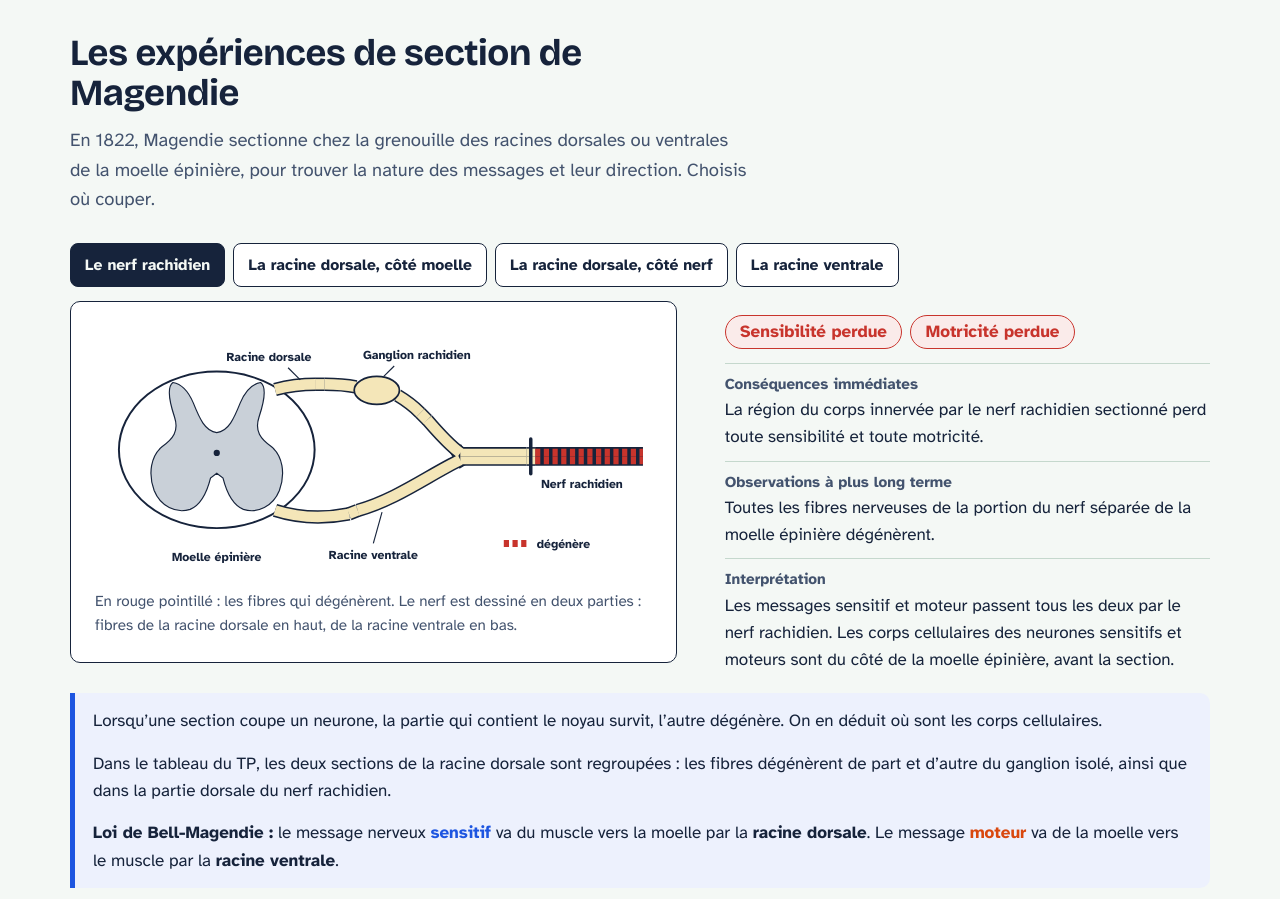
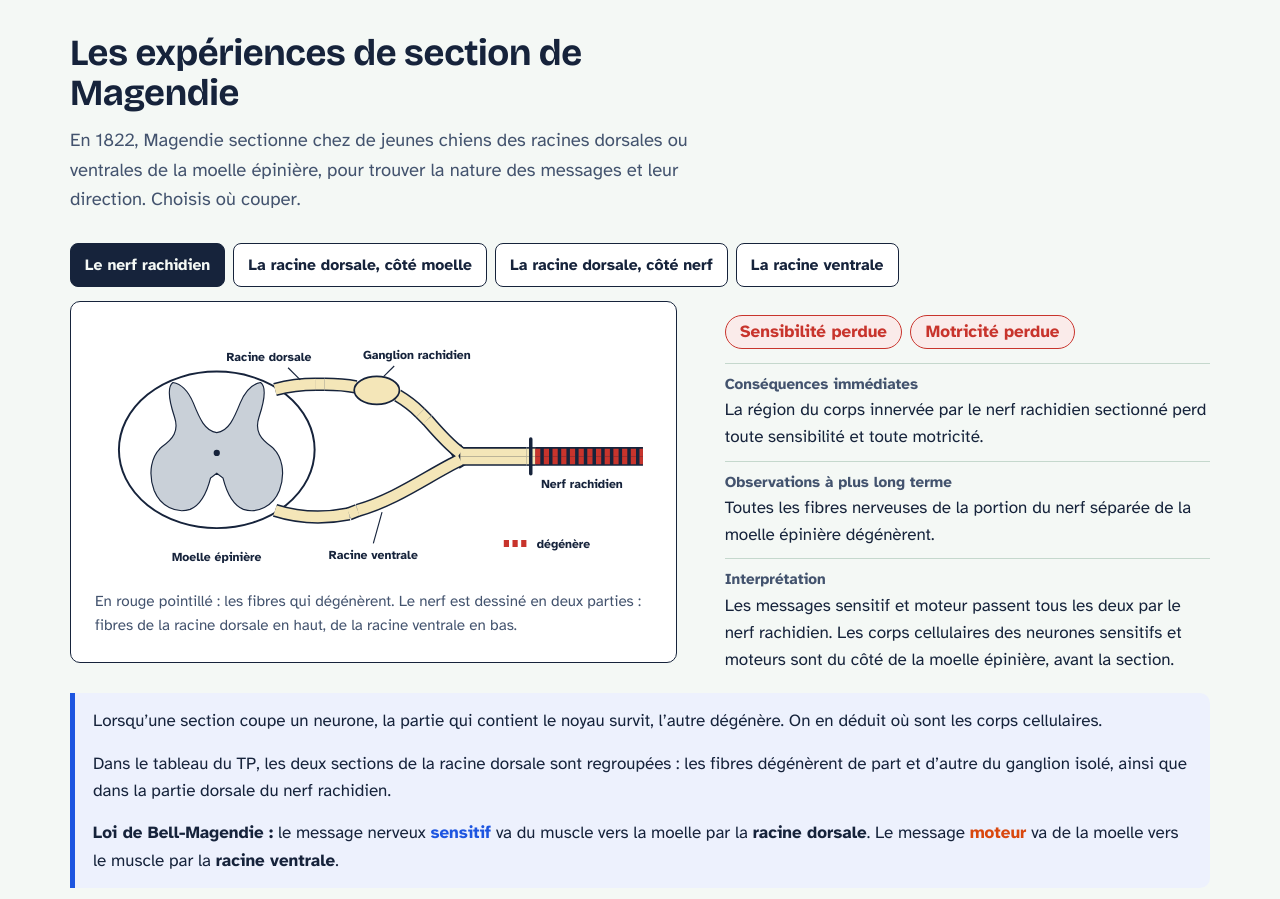
Before and after one commit to efirsvt-cmd/revise-tes-svt, a plain HTML site: page terminale/reflexe-myotatique/index.html in a window 1280 px wide. Shown: the part 5140-6039 px from the top of the page. Drawn offline with nearby package versions, Linux system fonts and the light colour scheme.

Commit message:
TP 1 : les expériences de Magendie portaient sur de jeunes chiens
Co-Authored-By: Claude Opus 5.5 <noreply@anthropic.com>
Claude-Session: https://claude.ai/code/session_01KbCckdMWLjMgHWANLNVn5F

```diff
--- a/terminale/reflexe-myotatique/index.html
+++ b/terminale/reflexe-myotatique/index.html
@@ -642,7 +642,7 @@ footer{margin-top:clamp(56px,9vw,110px);border-top:1.5px solid var(--ink);paddin
 <section class="sec wrap" id="sections" aria-labelledby="h-sec">
   <header>
     <h2 id="h-sec">Les expériences de section de Magendie</h2>
-    <p class="lead">En 1822, Magendie sectionne chez la grenouille des racines dorsales ou ventrales de la moelle épinière, pour trouver la nature des messages et leur direction. Choisis où couper.</p>
+    <p class="lead">En 1822, Magendie sectionne chez de jeunes chiens des racines dorsales ou ventrales de la moelle épinière, pour trouver la nature des messages et leur direction. Choisis où couper.</p>
   </header>
   <div class="mag-ctl" role="group" aria-label="Lieu de la section" id="magCtl">
     <button type="button" data-e="nerf" aria-pressed="true">Le nerf rachidien</button>
```
